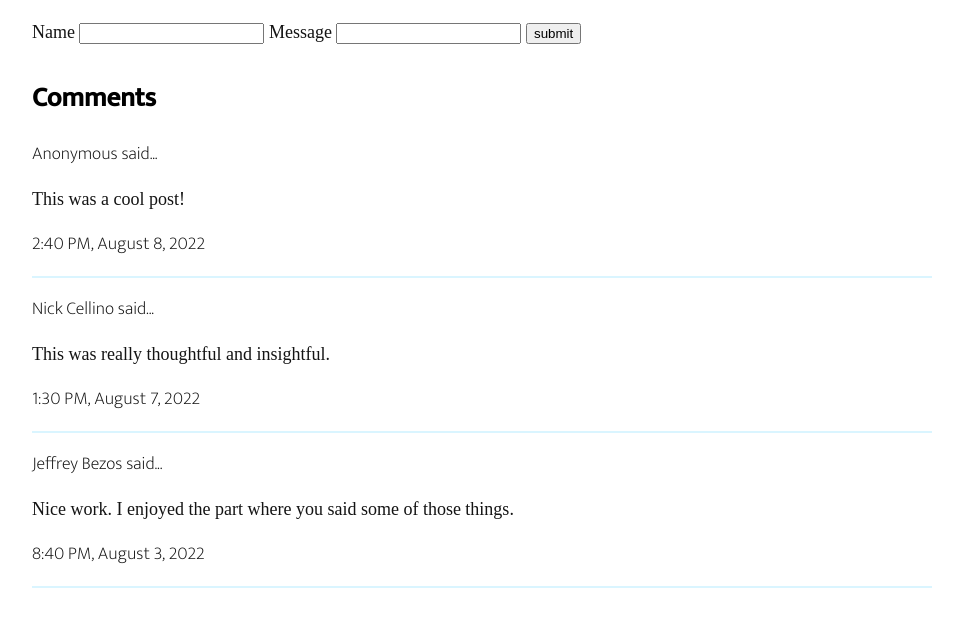
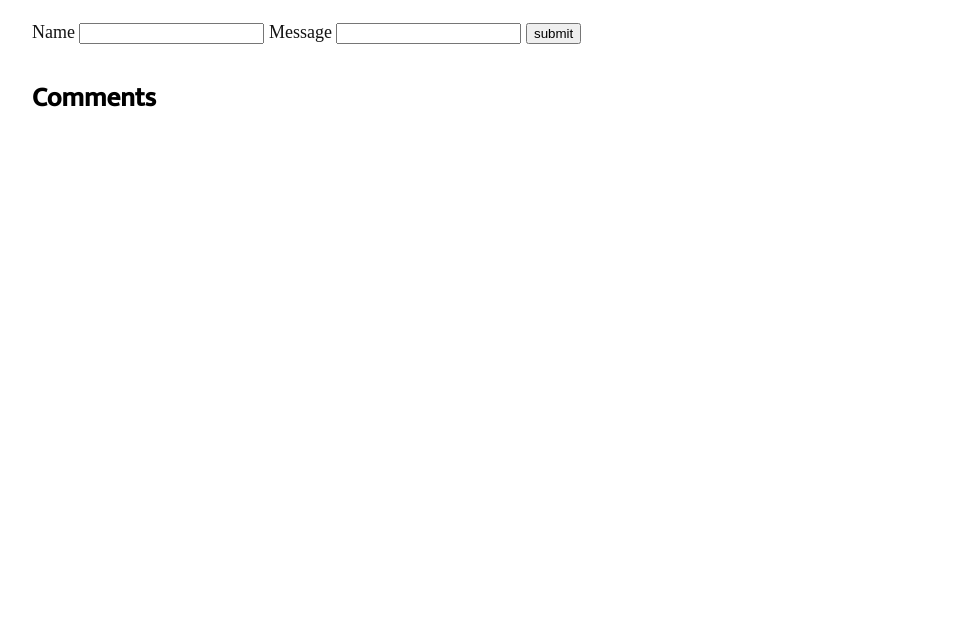
Before and after one commit to NickCellino/nickcellino.github.io, a plain HTML site: page test-page.html in a window 1280 px wide. Shown: the part 95-722 px from the top of the page, without its empty margins (158-1121 px from the left). Drawn offline with Linux system fonts and the light colour scheme; a web font is replaced by a local one.

Commit message:
load comments on page load

```diff
--- a/test-page.html
+++ b/test-page.html
@@ -29,22 +29,7 @@
 
     <div id="comments-section">
       <h2>Comments</h2>
-      <div id="comments">
-        <div class="comment">
-          <p class="name">Anonymous said...</p>
-          <p class="message">This was a cool post!</p>
-          <p class="datetime">2:40 PM, August 8, 2022</p>
-        </div>
-        <div class="comment">
-          <p class="name">Nick Cellino said...</p>
-          <p class="message">This was really thoughtful and insightful.</p>
-          <p class="datetime">1:30 PM, August 7, 2022</p>
-        </div>
-        <div class="comment">
-          <p class="name">Jeffrey Bezos said...</p>
-          <p class="message">Nice work. I enjoyed the part where you said some of those things.</p>
-          <p class="datetime">8:40 PM, August 3, 2022</p>
-        </div>
+      <div id="comments" hx-get="/comments" hx-swap"innerHTML" hx-trigger="load">
       </div>
     </div>
 
```
Also changed, not shown: recaptcha-handler/index.js (+19 -15 lines).
